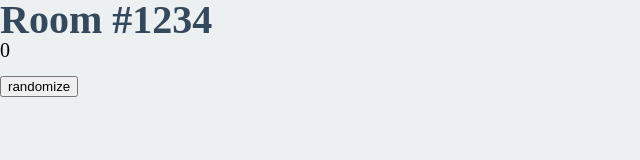
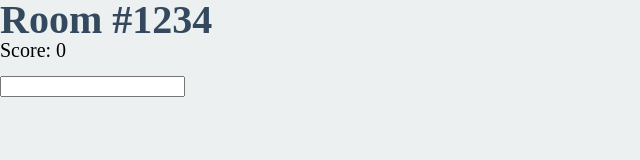
Before and after one commit to louis-genestier/FaceFinder, a website built with Parcel: page src/room.html in a window 1280 px wide. Shown: the whole page, without its empty margins (0-640 px from the left). Built offline with nearby package versions, Linux system fonts and the light colour scheme.

Commit message:
add input

```diff
--- a/src/room.html
+++ b/src/room.html
@@ -10,9 +10,9 @@
 </head>
 <body>
   <h1>Room #1234</h1>
-  <h2>0</h2>
+  <h2>Score: 0</h2>
   <img>
   <p></p>
-  <button>randomize</button>
+  <input type="text">
 </body>
 </html>
```
